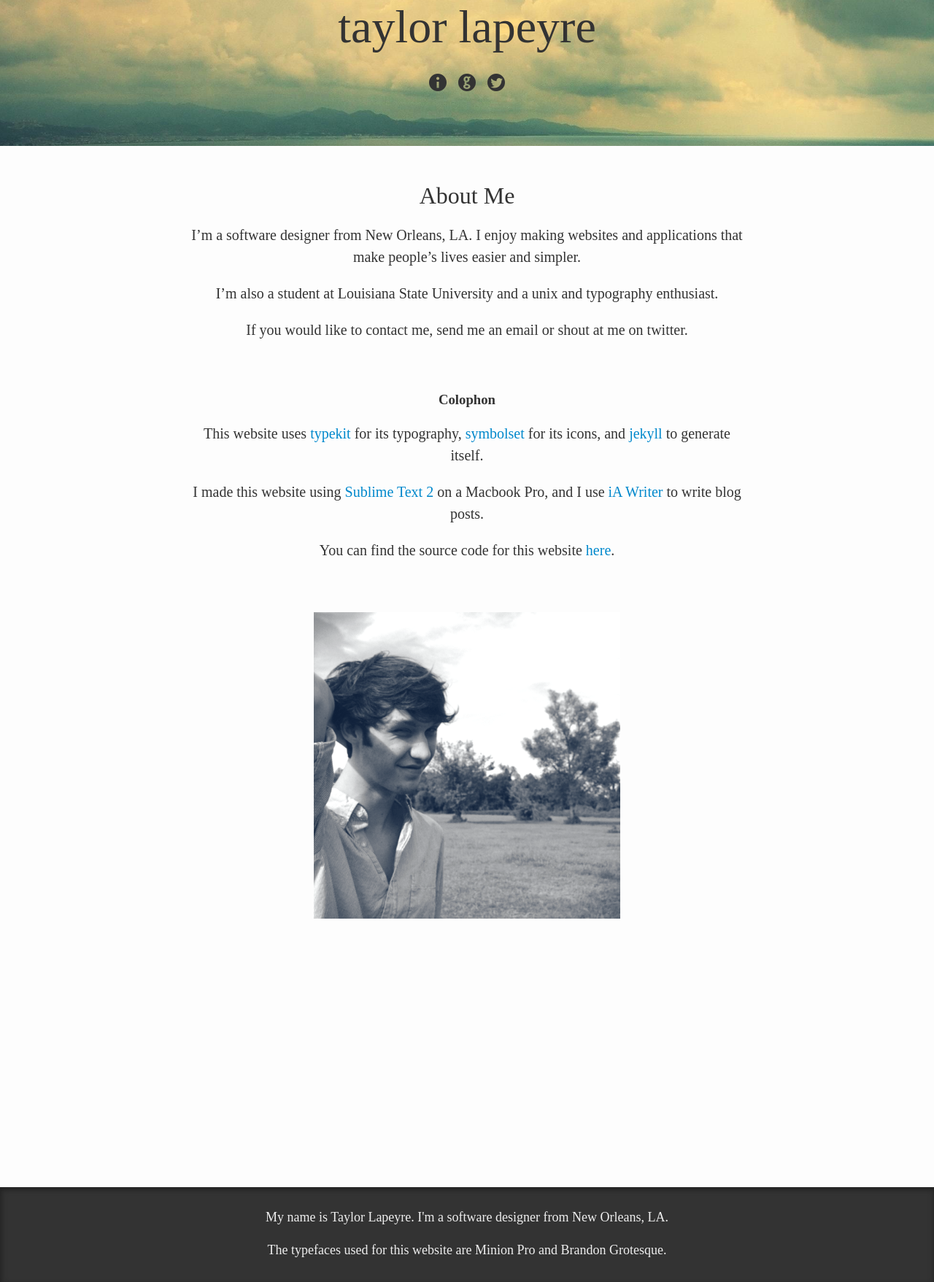
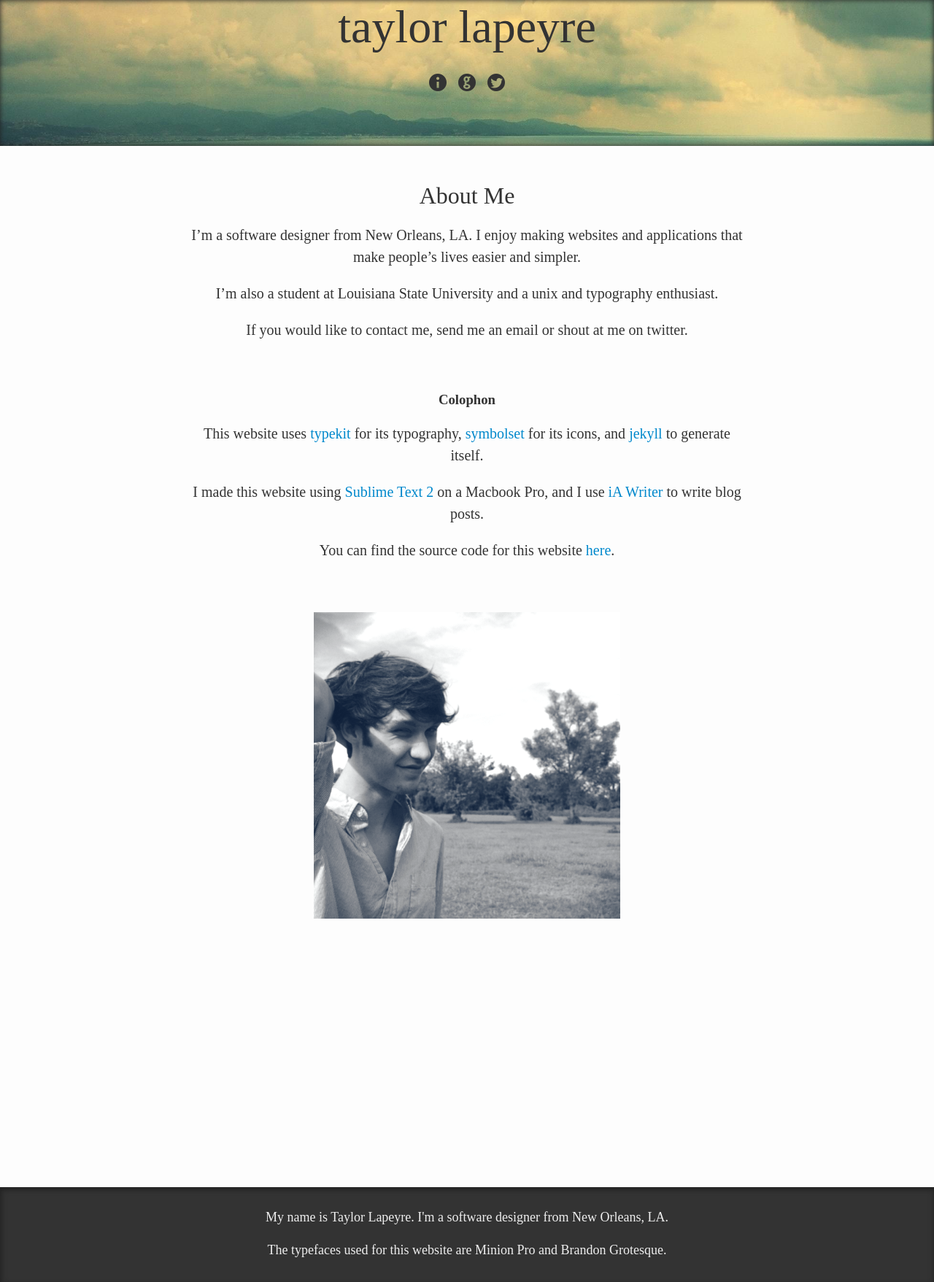
Before and after one commit to taylorlapeyre/taylorlapeyre.github.io, a Jekyll site: the page built from about.md, in a window 1280 px wide. Shown: the whole page at 73% size. Built offline with Jekyll 4.4.1, drawn with Linux system fonts in a browser that asks for light colours.

Commit message:
add subtle shadow to header

```diff
--- a/css/taylorlapeyre.css
+++ b/css/taylorlapeyre.css
@@ -29,6 +29,8 @@ header {
   height: 200px;
   background: url(/images/header.png);
   background-repeat: no-repeat;
+  -webkit-box-shadow: inset #222 0px 0px 7px 0px;
+  box-shadow: inset #222 0px 0px 7px 0px;
   text-align: center;
   margin-bottom: 50px;
   color: #000;
```
